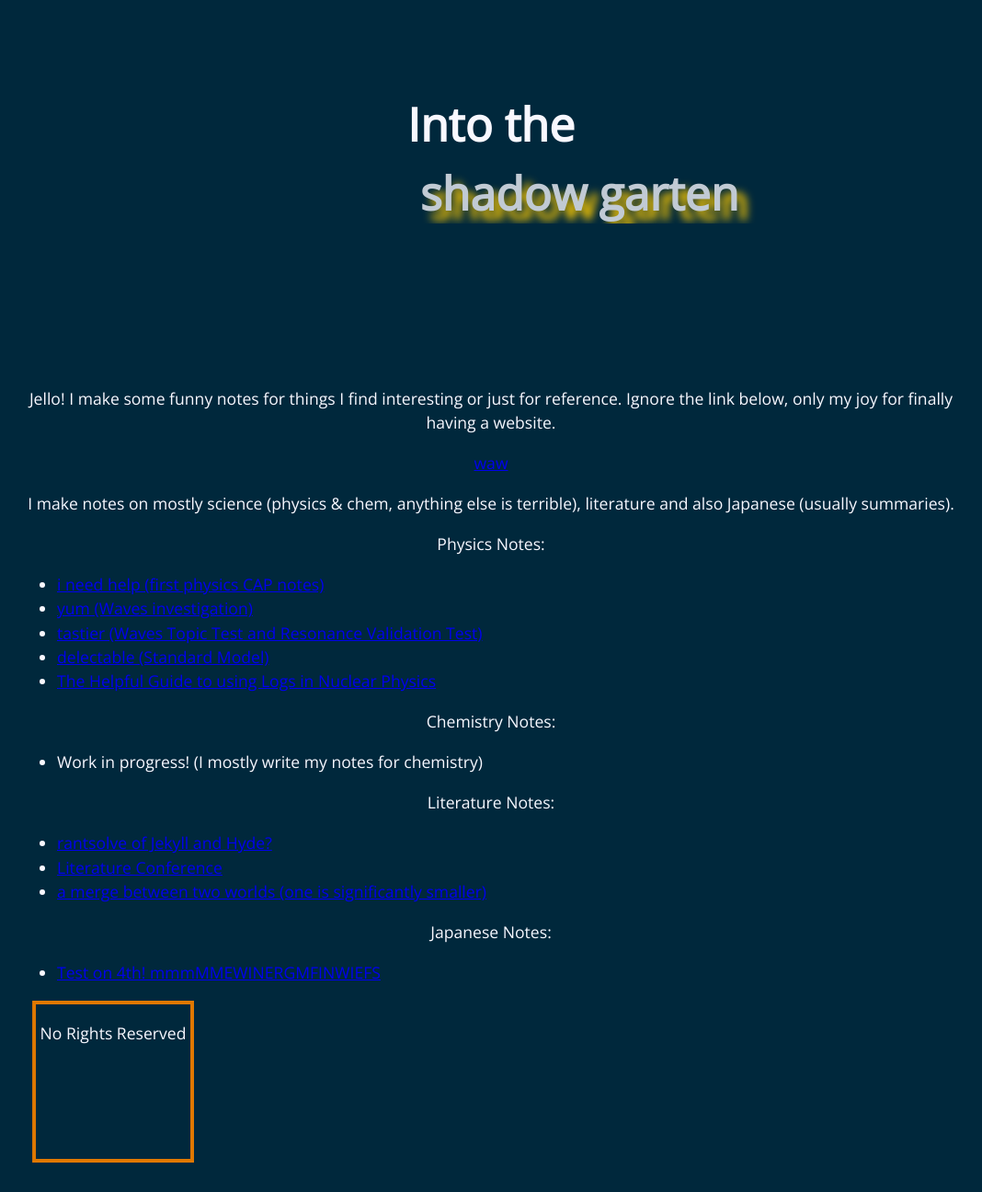
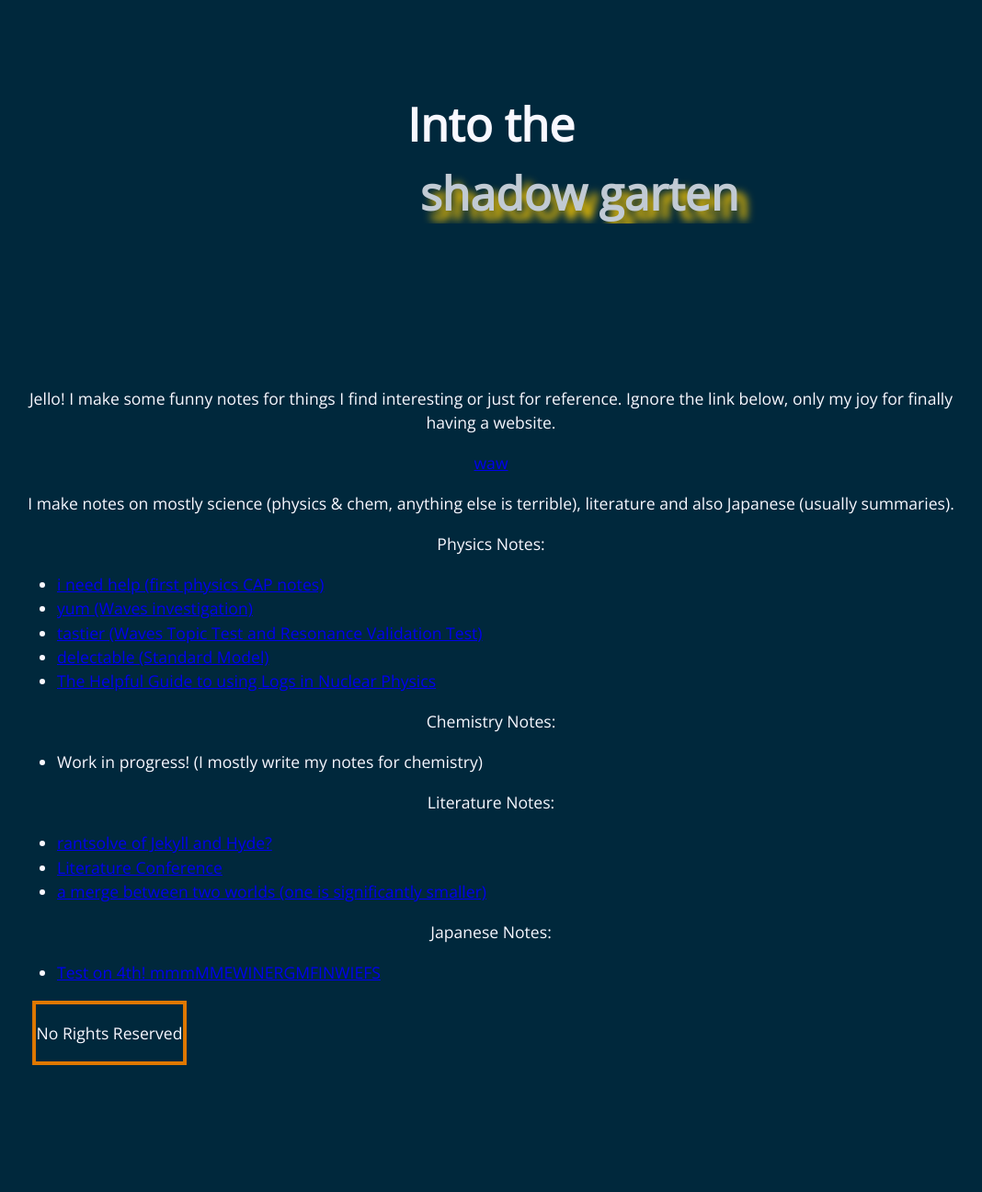
Before and after one commit to anonymoof1528/the-shadow-garten, a Jekyll site: the page built from index.md, in a window 1280 px wide. Shown: the whole page at 92% size, without its empty margins (106-1174 px from the left). Built offline with Jekyll 4.4.1, drawn with Linux system fonts in a browser that asks for light colours; after the commit the page ends 1190 px from its top, so only the background shows below that.

Commit message:
eh
done for the day

```diff
--- a/assets/css/styles.css
+++ b/assets/css/styles.css
@@ -26,8 +26,8 @@ p {
 
 #DIV2 {
   border: 4px solid #e07800;
-  width: 168px;
-  height: 168px;
+  width: 160px;
+  height: em;
   translate: 0 0;
   animation: mymove 5s infinite;
 }
```
